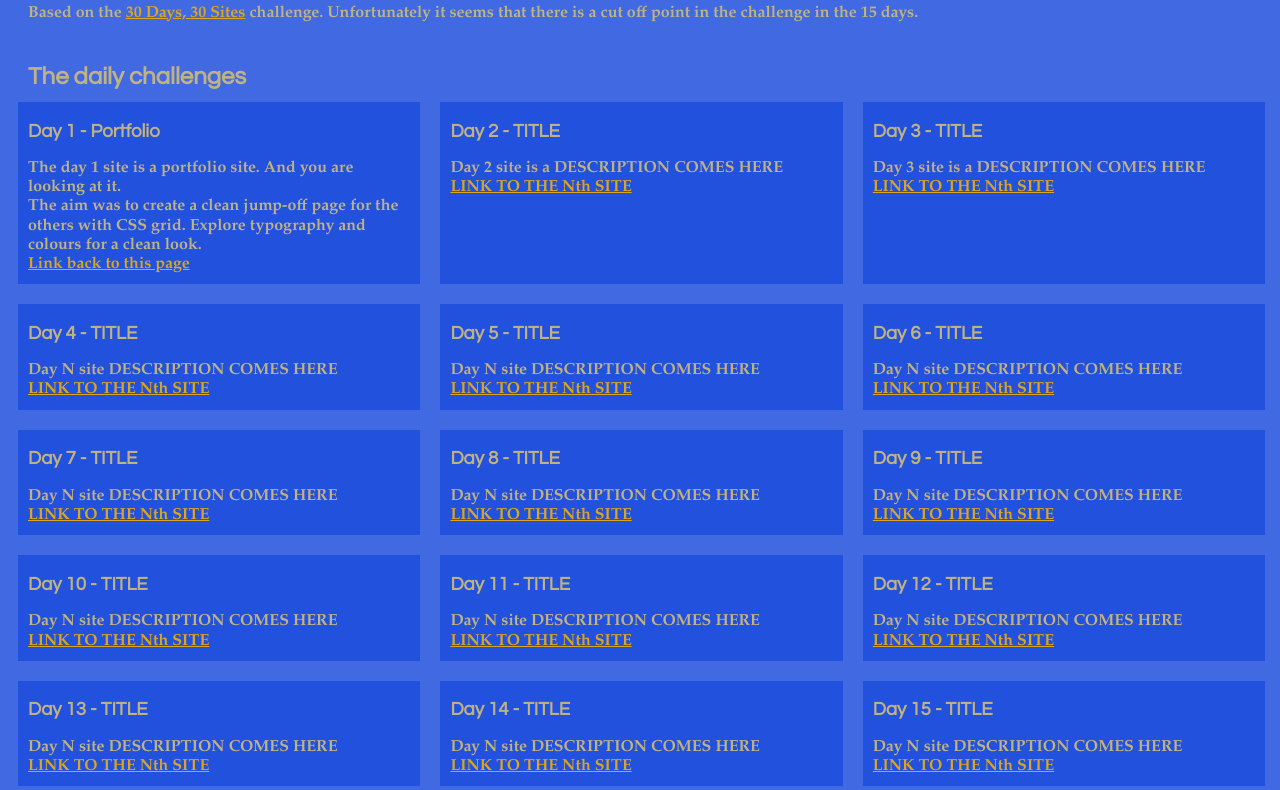
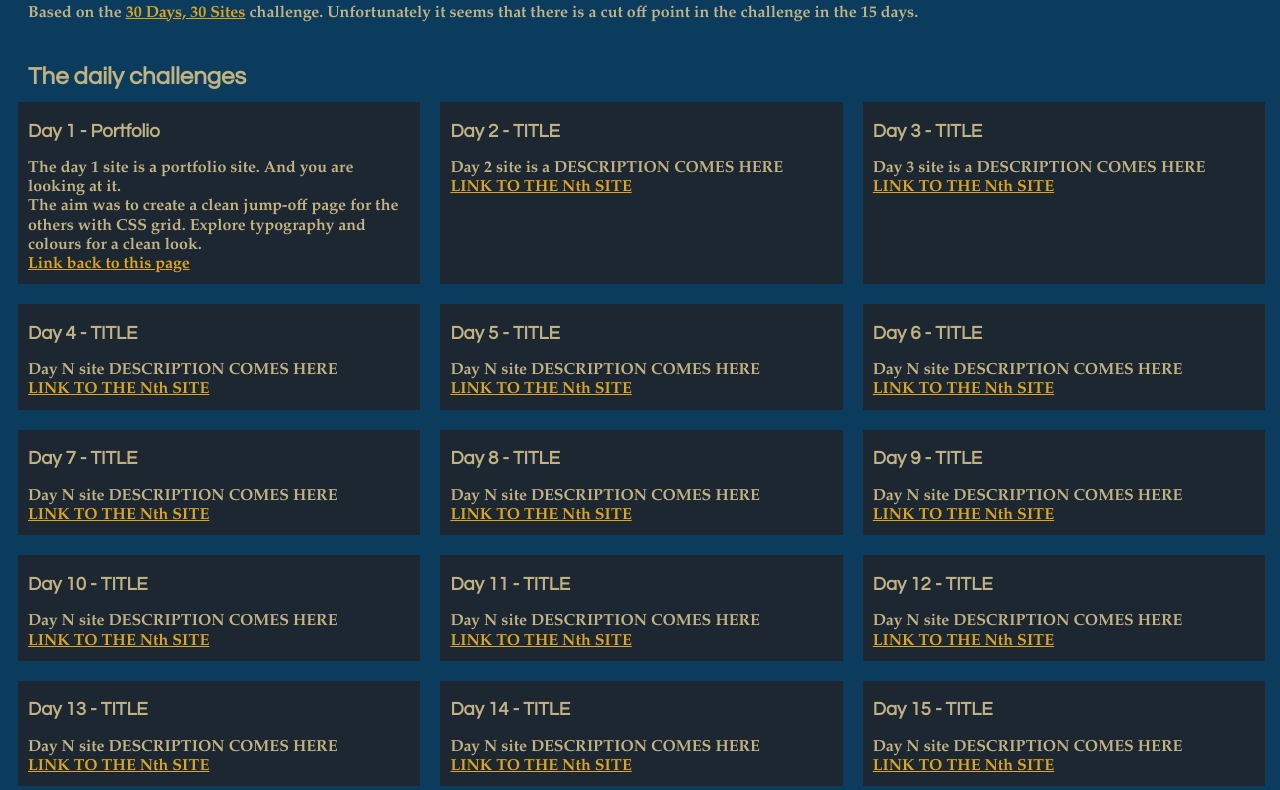
Before and after one commit to TeroLaiho/30days30websites, a plain HTML site: page index.html in a window 1280 px wide. Shown: the part 72-862 px from the top of the page. Drawn offline with Linux system fonts and the light colour scheme.

Commit message:
Change colors

```diff
--- a/css/main.css
+++ b/css/main.css
@@ -3,13 +3,17 @@
 :root{
     --main-bg-color:#F4F4F4;
     --main-bg-color:#4169E1; /*royal blue*/
+    --main-bg-color:#0B3C5D; /*prussian blue*/
     --area-color:#FFFFF0;
     --area-color:#4717F6; /*jewell*/
     --area-color:#2251dd;
+    --area-color:#328CC1; /*sky blue*/
+    --area-color:#1D2731; /*ivory black*/
     --link-color:#778899;
     --link-color:#DAA520; /*GoldenRod*/
     --accent-color:#417C81;
     --text-color:#C0B283; /*gold*/
+
 }
 
 /* GLOBAL STYLES */
```
